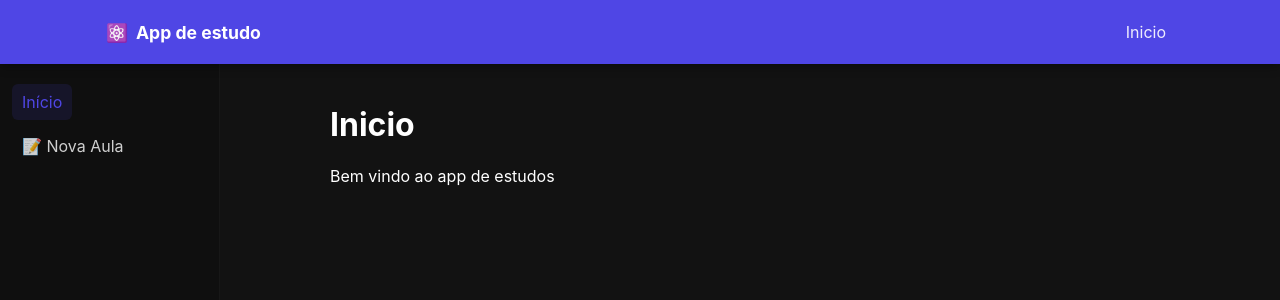
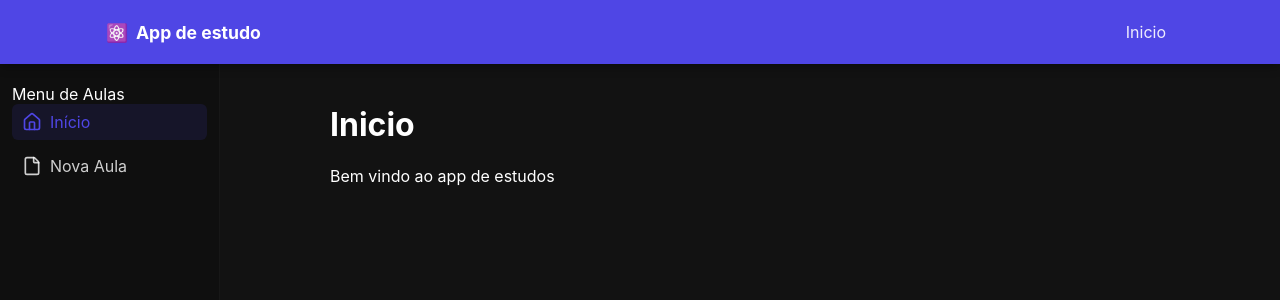
Before and after one commit to DgbDiego/vitejs-vite-zwdev77t, a React (Vite) app: page / in a window 1280 px wide. Shown: the top 300 px of the page. Built offline with nearby package versions, Linux system fonts and the light colour scheme.

Commit message:
Ajuste nos icones da Sidebar

```diff
--- a/src/index.css
+++ b/src/index.css
@@ -89,7 +89,10 @@ html, body, #root {
 .app-sidebar a {
   color: rgba(255,255,255,0.8);
   text-decoration: none;
-  display: inline-block;
+  /* IMPORTANTE: Aqui, o display é importante para que o ícone e o texto fiquem alinhados */
+  display: flex;
+  align-items: center;
+  gap: 8px; /* Usando gap para substituir mr-2 no NavLink */
   padding: 8px 10px;
   border-radius: 6px;
 }
--- a/src/indexPages.jsx
+++ b/src/indexPages.jsx
@@ -4,7 +4,7 @@ import NewLessonComponent from './pages/NewLesson.jsx';
 
 const PAGES = [
   { path: '/', element: 'Home', meta: { title: 'Início',icon: 'Home', menu: true, order: 0 } },
-  { path: '/pages/NewLesson', element: 'NewLesson', meta: { title: '📝 Nova Aula', menu: true, order: 1 } },
+  { path: '/pages/NewLesson', element: 'NewLesson', meta:  { title: 'Nova Aula', menu: true, order: 1 } },
 ];
 // --- FIM SIMULAÇÃO ---
 
--- a/src/layout/Sidebar.jsx
+++ b/src/layout/Sidebar.jsx
@@ -4,13 +4,35 @@ import * as LucideIcons from 'lucide-react';
 import { getMenuPages } from "../indexPages";
 
 export default function Sidebar() {
-  const pages = getMenuPages();
+  const menuPages = getMenuPages();
+
+  const IconMap = {
+    Home: LucideIcons.Home,
+    FileText: LucideIcons.FileText,
+};
 
   return (
     <aside className="app-sidebar">
+            <div className="text-white font-bold mb-6"> {/* Mantendo o estilo do título do menu */}
+                Menu de Aulas
+            </div>
       <ul>
+        {menuPages.map((page) => {
 
-        {pages.map((page) => (
+          const IconComponent = IconMap[page.meta.icon] || LucideIcons.File;
+          return (<li key={page.path}>
+            <NavLink
+              to={page.path}
+              className={({ isActive }) => (isActive ? "active" : "")}
+            >
+              <IconComponent size={20} className="mr-2" />
+              {page.meta.title}
+            </NavLink>
+          </li>)
+        })}
+
+        {/* {pages.map((page) => (
+
           <li key={page.path}>
             <NavLink
               to={page.path}
@@ -19,7 +41,7 @@ export default function Sidebar() {
               {page.meta.title}
             </NavLink>
           </li>
-        ))}
+        ))} */}
       </ul>
     </aside>
   );
```
